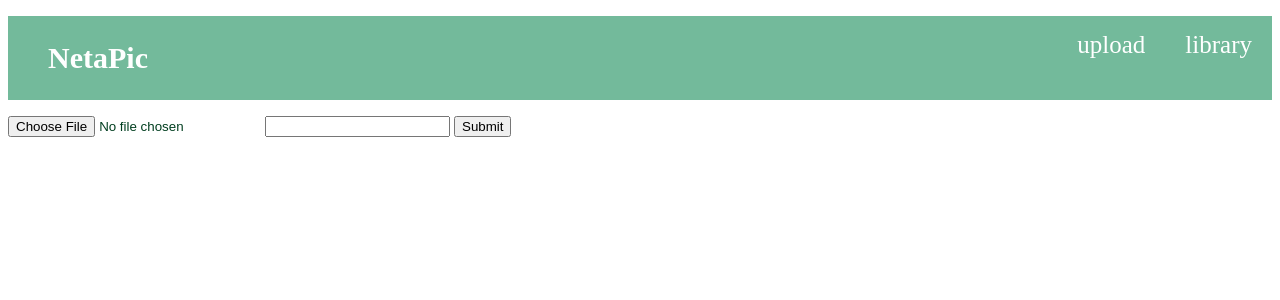
After one commit to homirun/NetaPic, a Django app: template NetaPicApps/templates/NetaPicApps/upload.html in a window 1280 px wide. The commit adds this page. Shown: the top 300 px of the page. Run offline with Django 3.2, Linux system fonts and the light colour scheme; the template is opened without the code that fills it, so the values that code supplies are empty.

Commit message:
ディレクトリ構成の変更

```diff
--- a/NetaPicApps/templates/NetaPicApps/base.html
+++ b/NetaPicApps/templates/NetaPicApps/base.html
@@ -12,8 +12,8 @@
     <nav>
         <ul>
             <li><h1 id="title"><a href="{% url 'NetaPicApps:index' %}">NetaPic</a></h1></li>
-            <li><a href="{% url 'NetaPicApps:index' %}">upload</a></li>
-            <li><a href="{% url 'NetaPicApps:test' %}">library</a></li>
+            <li><a href="{% url 'NetaPicApps:upload' %}">upload</a></li>
+            <li><a href="{% url 'NetaPicApps:library' %}">library</a></li>
         </ul>
     </nav>
     {% block content %}
--- a/NetaPicApps/templates/NetaPicApps/test.html
+++ b/NetaPicApps/templates/NetaPicApps/library.html
@@ -1,7 +1,7 @@
 {% extends "NetaPicApps/base.html" %}
 {% block head %}
 {% load staticfiles %}
-<link rel="stylesheet" type="text/css" href="{% static 'NetaPicApps/test.css' %}">
+<link rel="stylesheet" type="text/css" href="{% static 'NetaPicApps/library.css' %}">
 {% endblock head %}
 {% block content %}
 <section id="search">
--- /dev/null
+++ b/NetaPicApps/templates/NetaPicApps/upload.html
@@ -0,0 +1,13 @@
+{% extends "NetaPicApps/base.html" %}
+    {% block head %}
+    {% load staticfiles %}
+    <link rel="stylesheet" type="text/css" href="{% static 'NetaPicApps/upload.css' %}">
+    {% endblock head %}
+    {% block content %}
+    <form action="{% url 'NetaPicApps:images_dir' %}" method="POST" enctype="multipart/form-data">
+        {% csrf_token %}
+        <input type="file" name="files">
+        <input type="text" name="tags">
+        <input type="submit" name="submit">
+    </form>
+    {% endblock content %}
--- a/NetaPicApps/urls.py
+++ b/NetaPicApps/urls.py
@@ -9,8 +9,9 @@ from django.contrib.staticfiles.urls import staticfiles_urlpatterns
 app_name = 'NetaPicApps'
 urlpatterns = [
     url(r'^$', views.index, name = "index"),
+    url(r'^upload/$',views.upload, name = "upload"),
     url(r'^images/$', views.save_images, name = "images_dir"),
-    url(r'^test/$',views.test_view, name = "test"),
+    url(r'^library/$',views.library, name = "library"),
     #url(r'^document/(?P<path>.*)$', serve, {'document_root': settings.MEDIA_ROOT}),
 ]
 urlpatterns += static(settings.MEDIA_URL, document_root=settings.MEDIA_ROOT)
```
Also changed, not shown: NetaPicApps/templates/NetaPicApps/index.html (+6 -12 lines), NetaPicApps/views.py (+7 -4 lines), NetaPicApps/static/NetaPicApps/library.css (renamed from NetaPicApps/static/NetaPicApps/test.css), NetaPicApps/static/NetaPicApps/upload.css (added).
